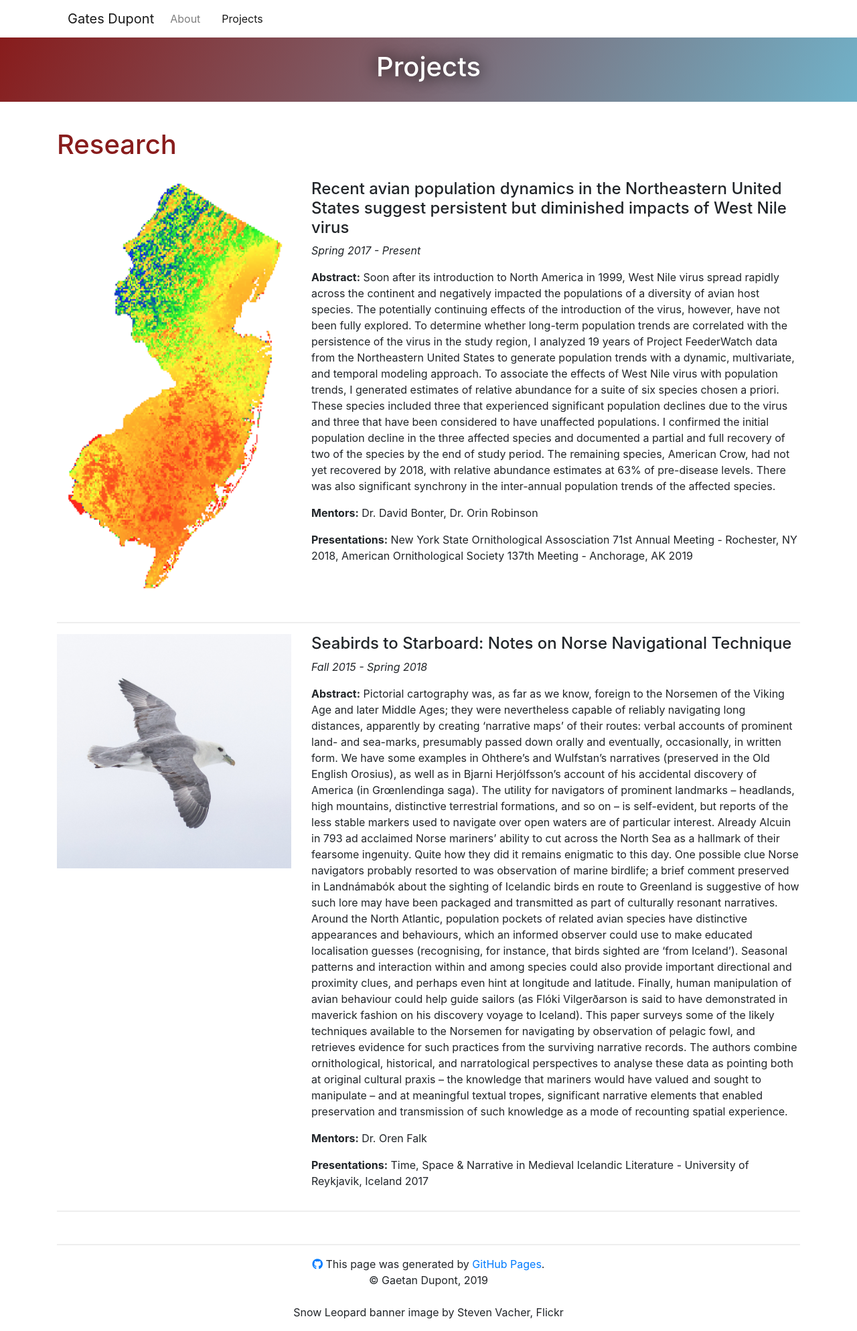
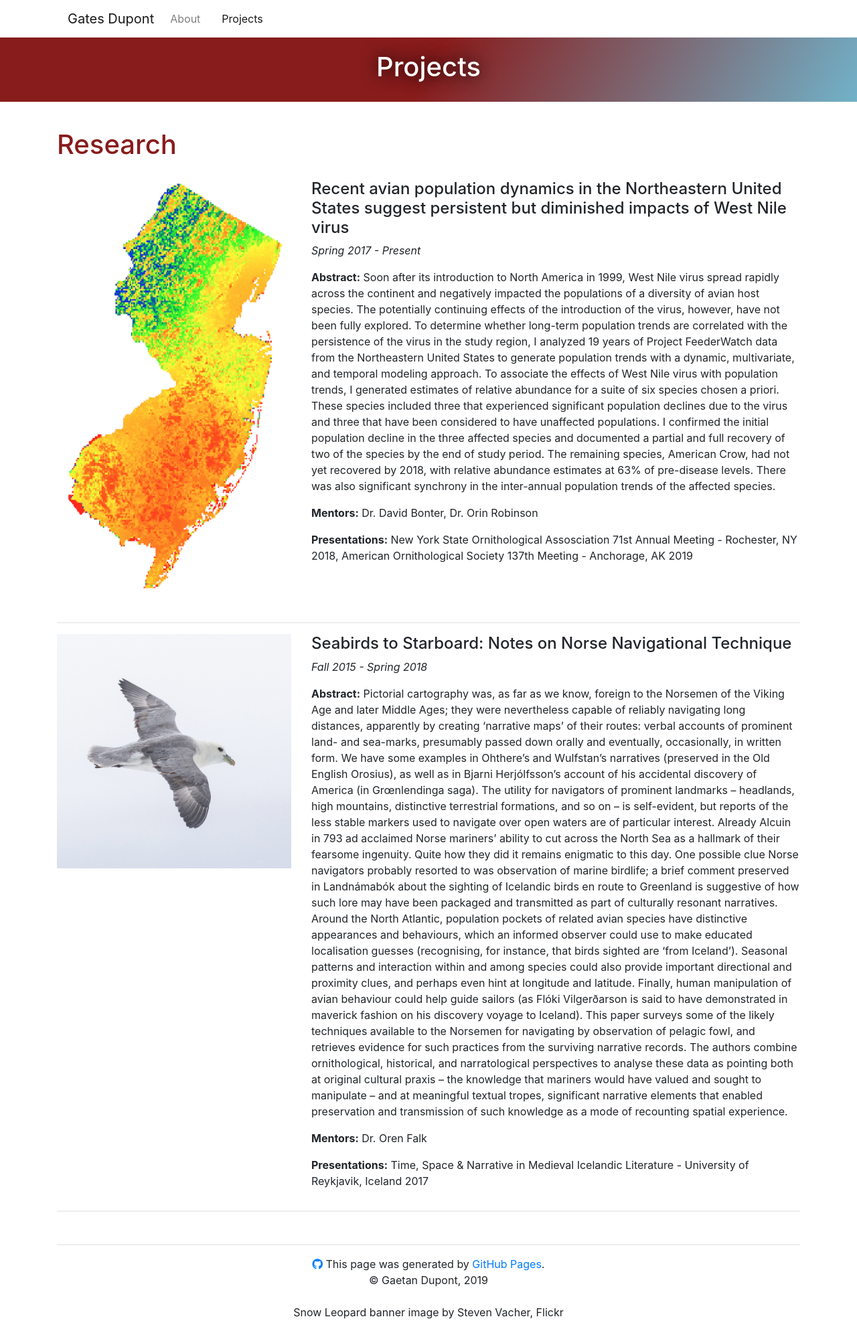
Before and after one commit to chrisyeh96/chrisyeh96.github.io, a Jekyll site: the page built from projects.md, in a window 1280 px wide. Shown: the whole page at 67% size. Built offline with Jekyll 4.4.1, drawn with Linux system fonts in a browser that asks for light colours; nearby versions of some CDN libraries.

Commit message:
Update website.css

```diff
--- a/css/website.css
+++ b/css/website.css
@@ -43,7 +43,7 @@ img {
 
 .header-page {
   background-color: #881c1c; /* VAR: $header-bg-color */
-  background-image: linear-gradient(120deg, #881c1c, #71b2c9); /* VARS: $header-bg-color, $header-bg-color-secondar */
+  background-image: linear-gradient(120deg, #881c1c, #881c1c, #71b2c9); /* VARS: $header-bg-color, $header-bg-color-secondar */
   padding: 1.25em 0; /* padding for top and bottom only */
 }
 
```
